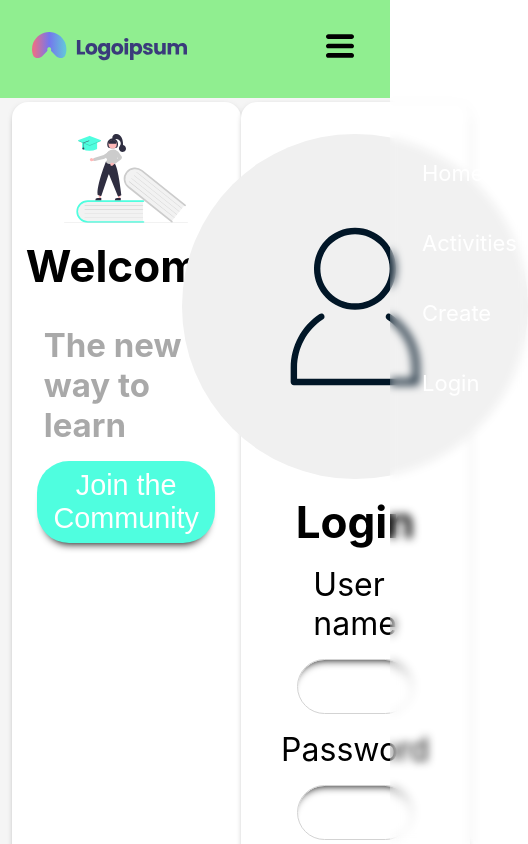
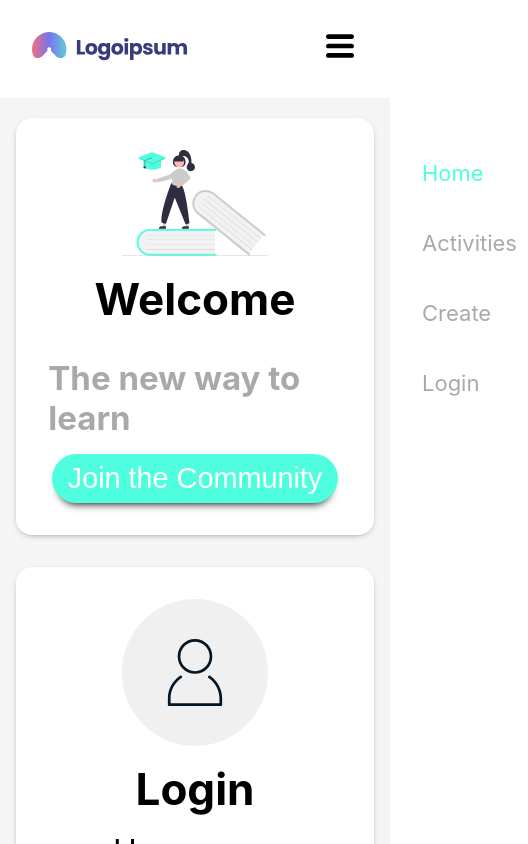
Before and after one commit to JMChurchill/COMP3000-Learning-Platform, a React (Create React App) app in the folder WebApp/persa-learn/: page / in a window 390 px wide. Shown: the top 844 px of the page, 528 px wide, since content can reach past the window. Built offline with nearby package versions, Linux system fonts and the light colour scheme.

Commit message:
Improved reactivness

```diff
--- a/WebApp/persa-learn/src/App.css
+++ b/WebApp/persa-learn/src/App.css
@@ -1,7 +1,7 @@
 :root {
   --main-bg-color: rgb(245, 245, 245);
-  --nav-color: lightGreen;
-  --nav-text-color: white;
+  --nav-color: white;
+  --nav-text-color: darkGray;
   --front-bg-color: white;
   --title-color: black;
   --heading-color: darkGray;
@@ -72,6 +72,7 @@ h2 {
   justify-content: space-between;
   /* background: hsl(0 0% 0% /0.5); */
   background: var(--nav-color);
+  box-shadow: 0 0.5rem 0.5rem -0.25em black;
 }
 
 .primary-navigation {
@@ -83,7 +84,7 @@ h2 {
 
 @supports (backdrop-filter: blur(0.25rem)) {
   .primary-navigation {
-    background: hsl(0 0% 100% /0.1);
+    background: hsl(0 0% 100% /0.8);
     backdrop-filter: blur(0.25rem);
   }
 }
@@ -91,6 +92,12 @@ h2 {
 .primary-navigation a {
   text-decoration: none;
   color: var(--nav-text-color);
+}
+.primary-navigation a:hover {
+  color: var(--btn-color);
+}
+.primary-navigation a[aria-current="true"] {
+  color: var(--btn-color);
 }
 
 .mobile-nav-toggle {
@@ -109,7 +116,6 @@ h2 {
 @media (max-width: 35em) {
   .primary-navigation {
     --gap: 2em;
-
     position: fixed;
     z-index: 1000;
     inset: 0 0 0 30%;
@@ -140,8 +146,22 @@ h2 {
   .mobile-nav-toggle[aria-expanded="true"] {
     transform: rotate(90deg);
     transition: all 350ms;
-    /* border: 10px solid black; */
-    /* display: none; */
+    position: fixed;
+  }
+  .container {
+    flex-direction: column;
+    align-items: center;
+  }
+  .container div {
+    width: 80% !important;
+    margin: 1rem 0;
+  }
+  .container form {
+    width: 100% !important;
+  }
+  .right-box img {
+    border-radius: 50%;
+    width: 50% !important;
   }
 }
 
@@ -156,7 +176,6 @@ h2 {
   background-color: var(--front-bg-color);
   width: 45%;
   padding: 2rem;
-  /* border: black 1px solid; */
   border-radius: 1rem;
   display: flex;
   flex-direction: column;
@@ -165,6 +184,7 @@ h2 {
 }
 .right-box img {
   border-radius: 50%;
+  width: 35%;
 }
 .right-box form {
   display: flex;
@@ -174,7 +194,7 @@ h2 {
   font-size: 2rem;
 }
 .left-box img {
-  width: 75%;
+  width: 50%;
 }
 .right-box form input {
   width: 100%;
@@ -183,8 +203,6 @@ h2 {
   padding: 0.5rem 1rem;
   margin: 1rem 0;
   border: 0.01px solid lightgray;
-  /* border: none; */
-  /* box-shadow: 0 0.125rem 0.5rem -0.25em black; */
   box-shadow: 0 0.5rem 0.5rem -0.25em black inset;
 }
 .right-box form .btn {
@@ -195,17 +213,3 @@ h2 {
 .right-box form .btn:hover {
   box-shadow: 0 0.5rem 0.5rem -0.25em black inset;
 }
-
-/*
-.left-box {
-  width: 45%;
-  padding: 1rem;
-  border: black 1px solid;
-  border-radius: 1rem;
-}
-.right-box {
-  width: 45%;
-  padding: 1rem;
-  border: black 1px solid;
-  border-radius: 1rem;
-} */
--- a/WebApp/persa-learn/src/Components/Navbar.js
+++ b/WebApp/persa-learn/src/Components/Navbar.js
@@ -30,8 +30,10 @@ const Navbar = () => {
           data-visable={navVisibility}
           className="primary-navigation flex"
         >
-          <li className="active">
-            <Link to="/">Home</Link>
+          <li>
+            <Link aria-current="true" to="/">
+              Home
+            </Link>
           </li>
           <li>
             <Link to="/">Activities</Link>
```
